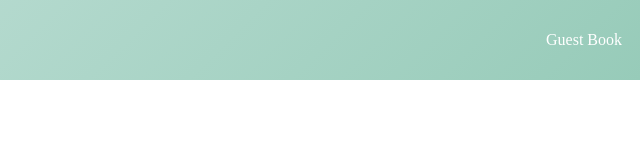
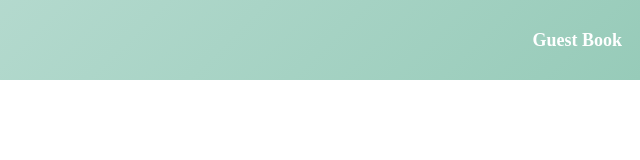
Before and after one commit to michaeljdye/team-dye-forever, a Gatsby site: page / in a window 1280 px wide. Shown: the full height of the page, 640-1280 px from the left. Built offline with nearby package versions, Linux system fonts and the light colour scheme; Gatsby itself is replaced by a stand-in of ours.

Commit message:
feat: add font

```diff
--- a/src/components/header.js
+++ b/src/components/header.js
@@ -52,6 +52,11 @@ const Nav = styled.nav`
   display: inherit;
   padding: 5px;
   margin: 0 0 0 auto;
+
+  a {
+    font-size: 1.125rem;
+    font-weight: 600;
+  }
 `
 
 Header.propTypes = {
--- a/src/utils/GlobalStyle.js
+++ b/src/utils/GlobalStyle.js
@@ -15,6 +15,7 @@ export const GlobalStyle = createGlobalStyle`
 
   body {
     margin: 0;
+    font-family: "Avenir";
   }
 
   main {
```
